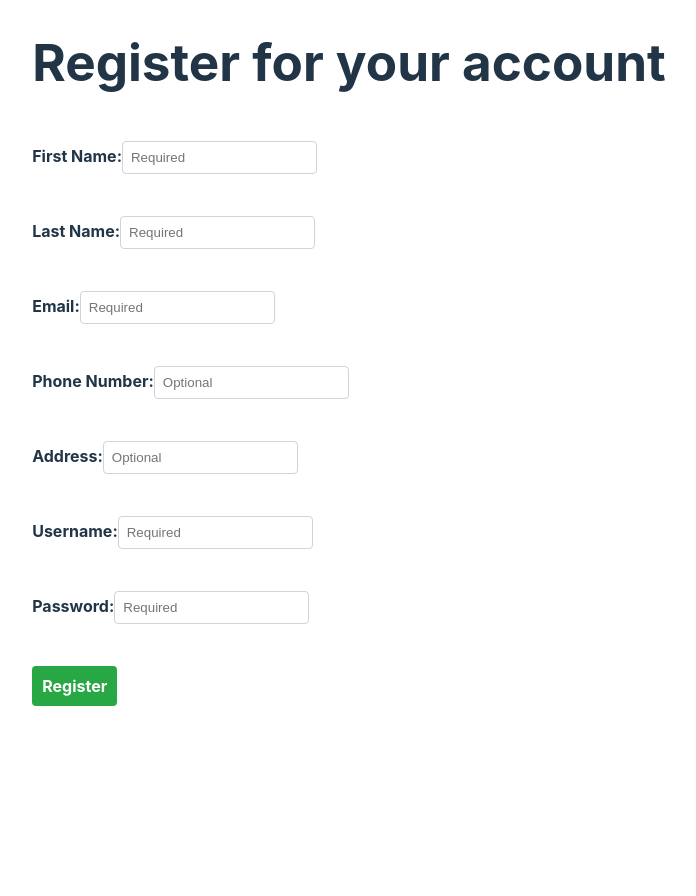
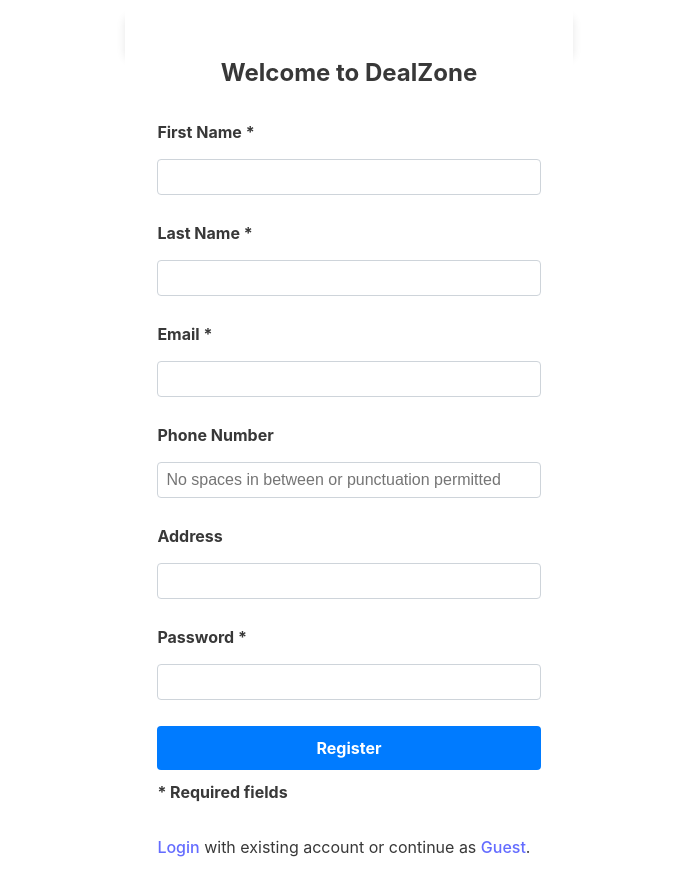
Before and after one commit to SamSun0530/CPSC-455-E-commerce-website, a React (Vite) app in the folder DealZone/: page /register in a window 1280 px wide. Shown: the top 896 px of the page, without its empty margins (291-987 px from the left). Before the commit the page ends 834 px from the top, so only its background shows below. Built offline with nearby package versions, Linux system fonts and the light colour scheme.

Commit message:
style registration page, edit register form labels

```diff
--- a/DealZone/src/components/RegistrationForm.jsx
+++ b/DealZone/src/components/RegistrationForm.jsx
@@ -1,10 +1,11 @@
 import { useState } from "react";
+import { Link } from "react-router-dom";
 // import { useDispatch } from 'react-redux'
 // import { nanoid } from '@reduxjs/toolkit'
 
 
 export default function RegistrationForm() {
-	const blankState = { firstName: "", lastName: "", email: "", phone: "", address: "", username: "", password: "" };
+	const blankState = { firstName: "", lastName: "", email: "", phone: "", address: "", password: "" };
 	const [formData, setFormData] = useState(blankState);
 	//   const dispatch = useDispatch();
 	const handleChange = (event) => {
@@ -25,7 +26,6 @@
 			//       email: formData.email,
 			// 	  phone: formData.phone,
 			//       address: formData.address,
-			// 	  username: formData.username,
 			// 	  password: formData.password
 			//     })
 			//   )
@@ -46,42 +46,37 @@
 	};
 
 	return (
-		<form onSubmit={handleSubmit}>
-			<p>
-				<label htmlFor="firstName">First Name:</label>
-				<input type="text" id="firstName" name="firstName" required placeholder="Required" value={formData.firstName} onChange={handleChange} />
-			</p>
-			<p>
-				<label htmlFor="lastName">Last Name:</label>
-				<input type="text" id="lastName" name="lastName" required placeholder="Required" value={formData.lastName} onChange={handleChange} />
-			</p>
-			<p>
-				<label htmlFor="email">Email:</label>
-				<input type="email" id="email" name="email" required placeholder="Required" value={formData.email} onChange={handleChange} />
-			</p>
-			<p>
-				<label htmlFor="phone">Phone Number:</label>
-				<input type="text" id="phone" name="phone" placeholder="Optional" pattern=" *\d{10,11} *" onInvalid={handleInvalidPhoneFormat} value={formData.phone} onChange={handlePhoneChange} />
-			</p>
-			<p>
-				<label htmlFor="address">Address:</label>
-				<input type="text" id="address" name="address" placeholder="Optional" value={formData.address} onChange={handleChange} />
-			</p>
-			<p>
-				<label htmlFor="username">Username:</label>
-				<input type="text" id="username" name="username" required placeholder="Required" value={formData.username} onChange={handleChange} />
-			</p>
-			<p>
-				<label htmlFor="password">Password:</label>
-				<input type="password" id="password" name="password" required placeholder="Required" value={formData.password} onChange={handleChange} />
-			</p>
-			<p>
-				<button type="submit">Register</button>
-			</p>
-		</form>
+		<div className="register-container">
+			<form className="register-form" onSubmit={handleSubmit}>
+				<h2 id="registerHeading">Welcome to DealZone</h2>
+
+				<label htmlFor="firstName">First Name *</label>
+				<input type="text" id="firstName" name="firstName" required value={formData.firstName} onChange={handleChange} />
+
+				<label htmlFor="lastName">Last Name *</label>
+				<input type="text" id="lastName" name="lastName" required value={formData.lastName} onChange={handleChange} />
+
+				<label htmlFor="email">Email *</label>
+				<input type="email" id="email" name="email" required value={formData.email} onChange={handleChange} />
+
+				<label htmlFor="phone">Phone Number</label>
+				<input type="text" id="phone" name="phone" placeholder="No spaces in between or punctuation permitted" pattern=" *\d{10,11} *" onInvalid={handleInvalidPhoneFormat} value={formData.phone} onChange={handlePhoneChange} />
+
+				<label htmlFor="address">Address</label>
+				<input type="text" id="address" name="address" value={formData.address} onChange={handleChange} />
+
+				<label htmlFor="password">Password *</label>
+				<input type="password" id="password" name="password" required value={formData.password} onChange={handleChange} />
+
+				<button className="register-button" type="submit">Register</button>
+				<label className="required-field">* Required fields</label>
+				<p><Link to="/login">Login</Link> with existing account or continue as <Link to="/">Guest</Link>.</p>
+				<p></p>
+			</form>
+		</div>
 	);
 }
 
 function areTextFieldsValid(firstName, lastName, username, password) {
-	return !(firstName.trim().length === 0 || lastName.trim().length === 0 || username.trim().length === 0 || password.trim().length === 0);
+	return !(firstName.trim().length === 0 || lastName.trim().length === 0 || password.trim().length === 0);
 }
--- /dev/null
+++ b/DealZone/src/css/RegistrationPage.css
@@ -0,0 +1,52 @@
+.register-container {
+    display: flex;
+    justify-content: center;
+	height: 100vh;
+    align-items: center;
+}
+
+.register-form {
+	color:#383838;
+    display: flex;
+    flex-direction: column;
+    padding: 2rem;
+    background: white;
+    border-radius: 8px;
+    max-width: 400px;
+    width: 100%;
+}
+
+input {
+    margin-bottom: 1rem;
+    padding: 0.75rem;
+    font-size: 1rem;
+    border: 1px solid #ccc;
+    border-radius: 4px;
+}
+
+input:focus {
+    border-color: #007bff;
+    outline: none;
+}
+
+#registerHeading {
+    align-self: center;
+}
+
+.required-field {
+	justify-self: left;
+}
+
+.register-button {
+    padding: 0.75rem;
+    font-size: 1rem;
+    color: white;
+    background-color: #007bff;
+    border: none;
+    border-radius: 4px;
+    cursor: pointer;
+}
+
+.register-button:hover {
+    background-color: #0056b3;
+}
--- a/DealZone/src/pages/RegistrationPage.jsx
+++ b/DealZone/src/pages/RegistrationPage.jsx
@@ -1,9 +1,11 @@
+import Navbar from "../components/Navbar"
 import RegistrationForm from "../components/RegistrationForm"
+import '../css/RegistrationPage.css'
 export default function RegistrationPage() {
-	return(
+	return (
 		<>
-		<h1>Register for your account</h1>
-		<RegistrationForm/>
+			<Navbar />
+			<RegistrationForm />
 		</>
 	)
 }
```
